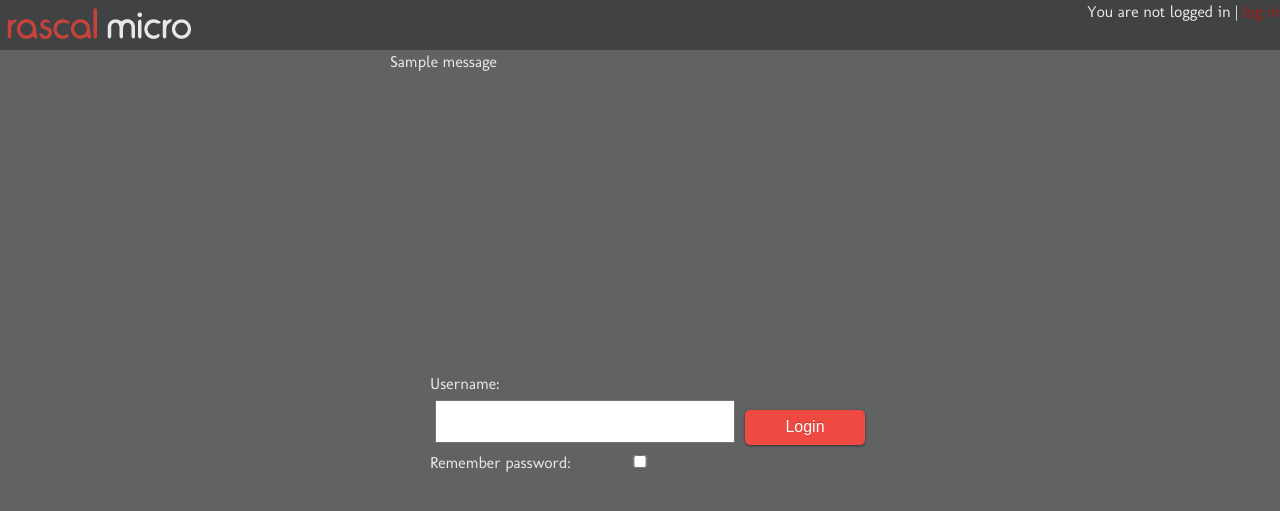
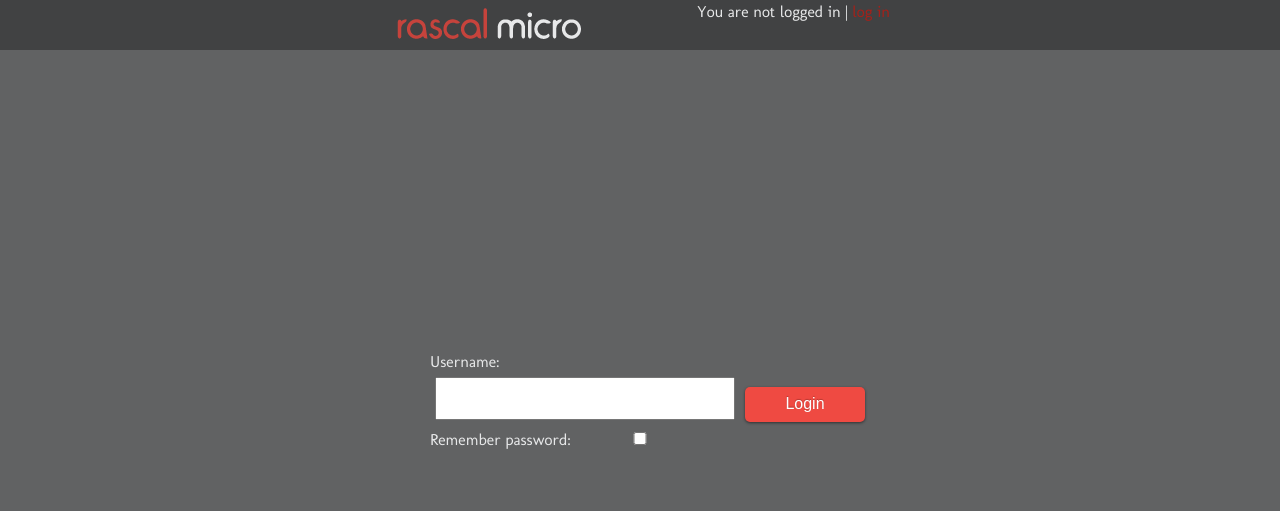
Before and after one commit to rascalmicro/control-freak, a Python web app: template editor/templates/login.html in a window 1280 px wide. Shown: the top 511 px of the page. Run offline with Jinja, Linux system fonts and the light colour scheme; the template is opened without the code that fills it, so the values that code supplies are empty; one stand-in notice (Sample message) is shown; some libraries are stand-ins or nearby versions; some web fonts are replaced.

Commit message:
Make flashed messages fade, reformat login page. Still not great.

```diff
--- a/editor/templates/login.html
+++ b/editor/templates/login.html
@@ -10,7 +10,7 @@
 </head>
 <body>
     <div id="topbar">
-        <div class="rascalcontent">
+        <div class="centered">
             <a href="/edit"><img id="rascallogo" src="/editor/static/rm-logo-words-only-light.png"></a>
             <div class=metanav>
             {% if current_user.is_authenticated() %}
@@ -21,11 +21,8 @@
             </div>
         </div>
     </div>
-    <div class="rascalcontent">
+    <div class="narrow-content">
         <div class="centered">
-            {% for message in get_flashed_messages() %}
-            <div class=flash>{{ message }}</div>
-            {% endfor %}
             <form action="" method=post>
                 <ul id="login-form">
                       <li>Username:</li>
@@ -33,7 +30,13 @@
                       <li>Remember password: <input type=checkbox name=remember value=yes></li>
                 </ul>
             </form>
+            {% for message in get_flashed_messages() %}
+            <div class=flash>{{ message }}</div>
+            {% endfor %}
         </div>
     </div>
+    <script>
+        $(".flash").delay(5).fadeOut('slow');
+    </script>
 </body>
 </html>
```
